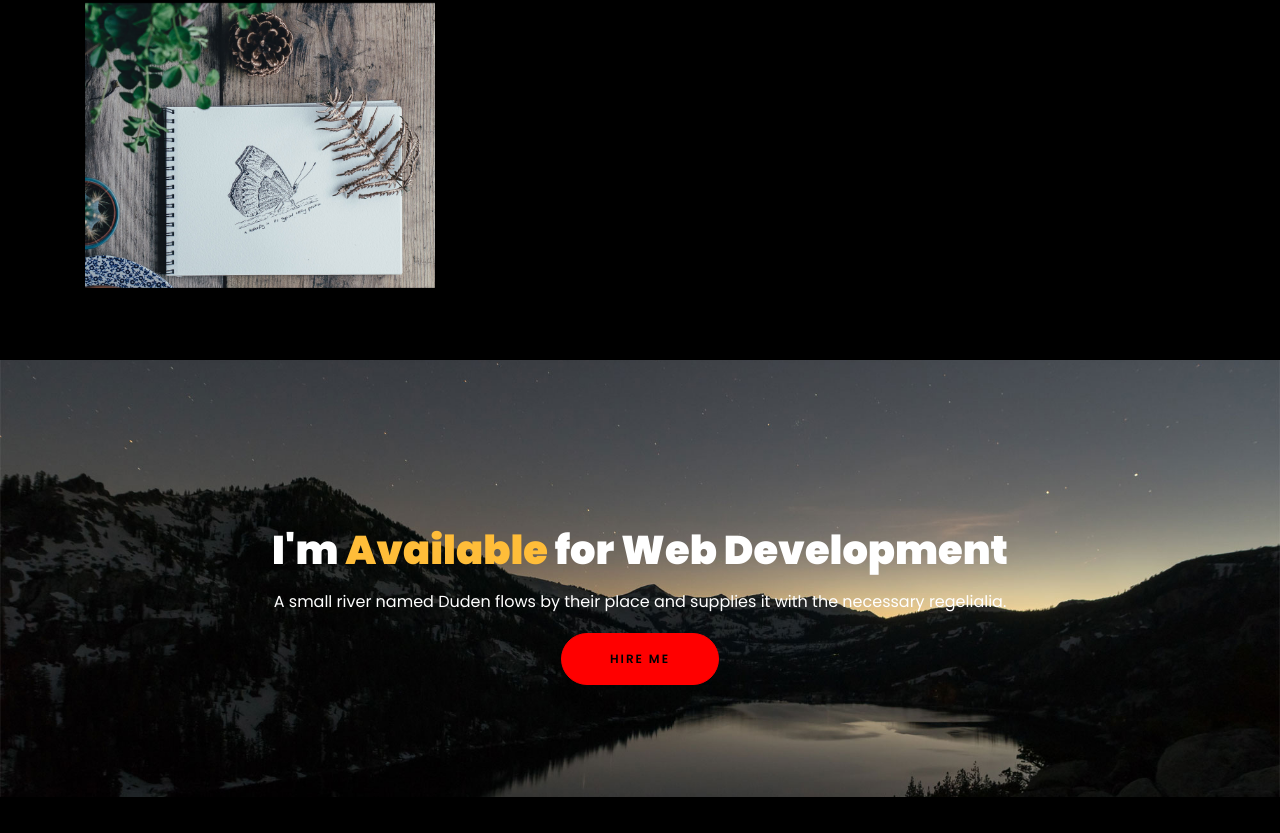
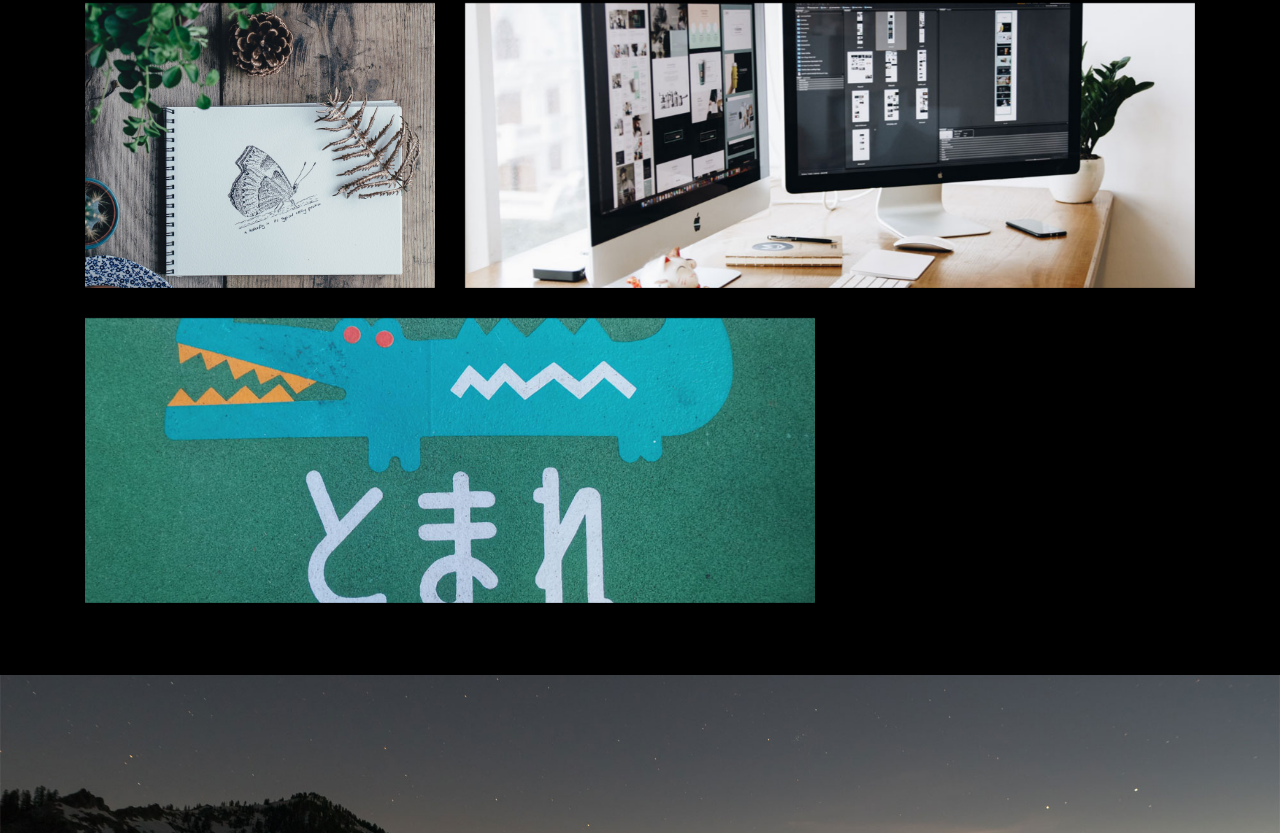
Before and after one commit to Akash5303/Personal-Portfolio-Website, a plain HTML site: page index.html in a window 1280 px wide. Shown: the part 3627-4460 px from the top of the page. Drawn offline with Linux system fonts and the light colour scheme; files whose address does not match are found by name.

Commit message:
Update index.html

```diff
--- a/index.html
+++ b/index.html
@@ -386,7 +386,7 @@
 	    					<h3><a href="https://github.com/Akash5303/Virtual-Personal-Assistant">Virtual Personal Assistant</a></h3>
 	    					<span>Web Design</span>
 	    				</div>
-<!--     				</div>
+     				</div>
   				</div>
   				<div class="col-md-8">
     				<div class="project img ftco-animate d-flex justify-content-center align-items-center" style="background-image: url(images/project-5.jpg);">
@@ -396,16 +396,16 @@
 	    					<span>Web Design</span>
 	    				</div>
     				</div>
-  				</div> -->
+  				</div>
 
-<!--     			<div class="col-md-8">
+     			<div class="col-md-8">
     				<div class="project img ftco-animate d-flex justify-content-center align-items-center" style="background-image: url(images/project-1.jpg);">
     					<div class="overlay"></div>
 	    				<div class="text text-center p-4">
 	    					<h3><a href="#">Branding &amp; Illustration Design</a></h3>
 	    					<span>Web Design</span>
 	    				</div>
-    				</div> -->
+    				</div>
 
 <!--     				<div class="project img ftco-animate d-flex justify-content-center align-items-center" style="background-image: url(images/project-6.jpg);">
     					<div class="overlay"></div>
```
